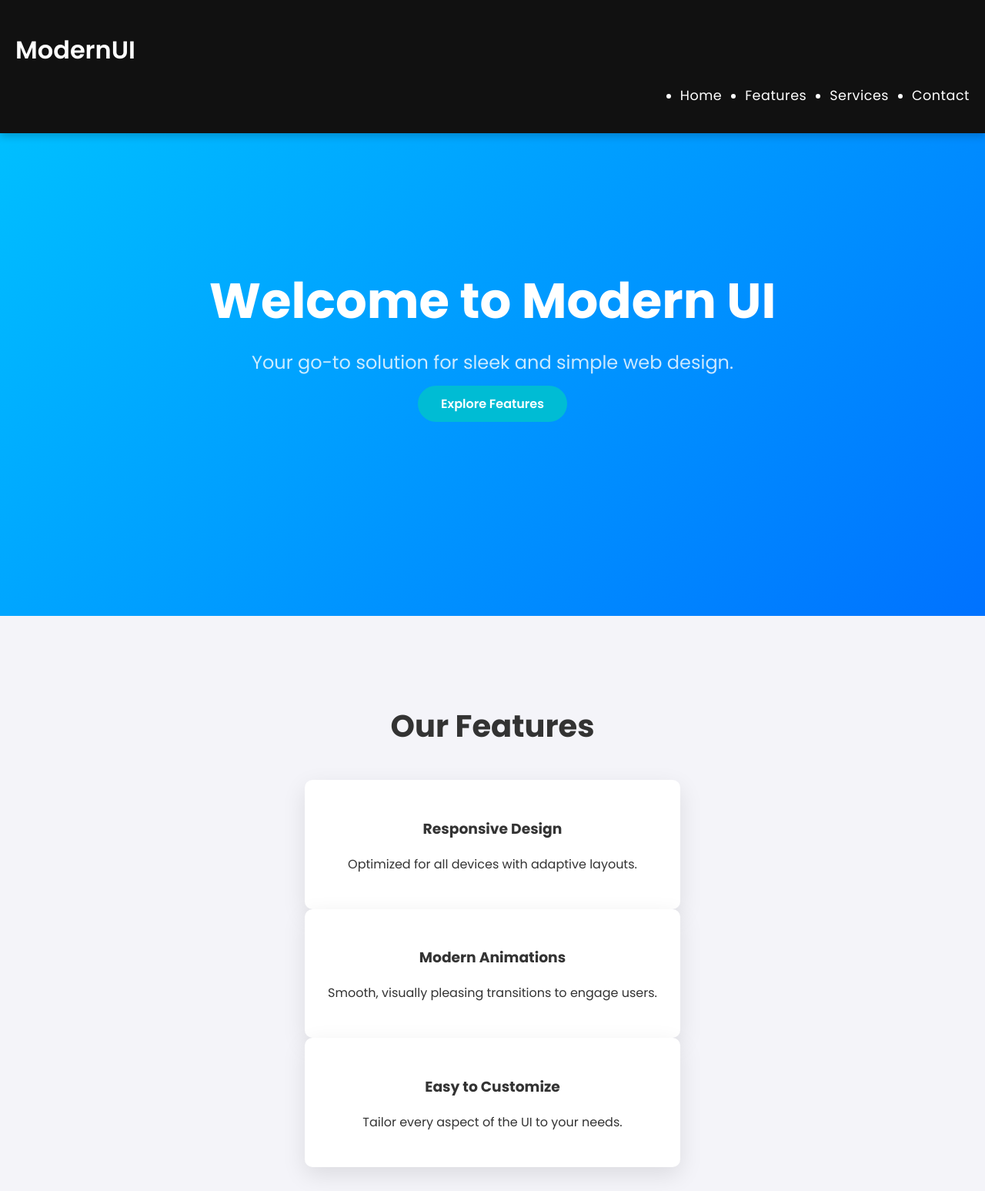
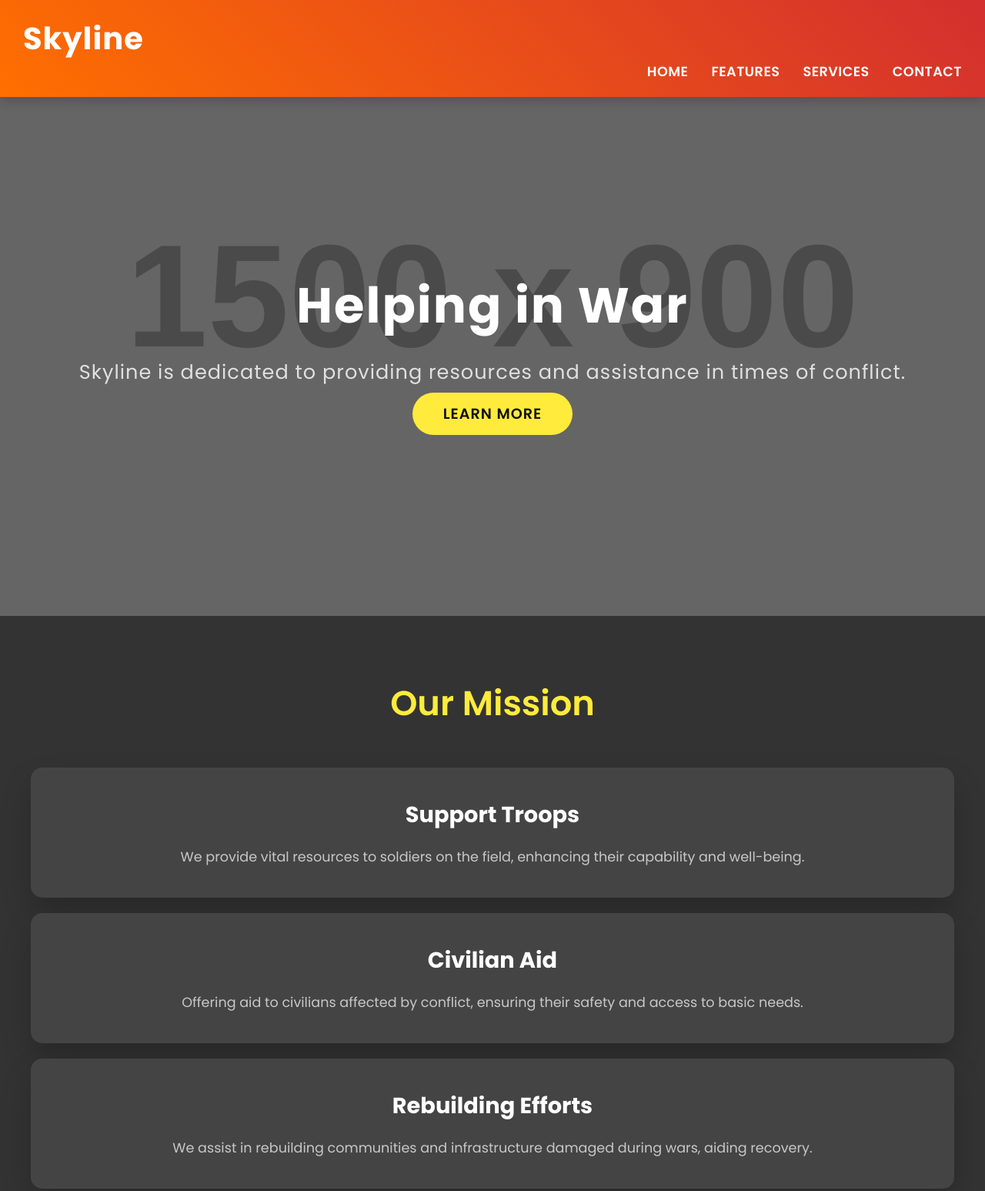
Before and after one commit to sonexeee/Skyline, a plain HTML site: page index.html in a window 1280 px wide. Shown: the top 1547 px of the page at 77% size. Drawn offline with Linux system fonts and the light colour scheme; placeholder pictures from the web are drawn by us.

Commit message:
Update index.html

```diff
--- a/index.html
+++ b/index.html
@@ -3,7 +3,7 @@
 <head>
   <meta charset="UTF-8">
   <meta name="viewport" content="width=device-width, initial-scale=1.0">
-  <title>Modern Website UI</title>
+  <title>Skyline | Help in War</title>
   <link href="https://fonts.googleapis.com/css2?family=Poppins:wght@300;400;600;700&display=swap" rel="stylesheet">
   <style>
     /* Global Styles */
@@ -11,8 +11,8 @@
       font-family: 'Poppins', sans-serif;
       margin: 0;
       padding: 0;
-      background-color: #f4f4f9;
-      color: #333;
+      background: #1e1e1e;
+      color: white;
       box-sizing: border-box;
       transition: background-color 0.3s ease;
     }
@@ -21,28 +21,35 @@
       text-decoration: none;
     }
 
+    * {
+      margin: 0;
+      padding: 0;
+      box-sizing: border-box;
+    }
+
     /* Header Styles */
     header {
-      background-color: #111;
+      background: linear-gradient(45deg, #ff6f00, #d32f2f);
       color: white;
-      padding: 20px 0;
+      padding: 20px 30px;
       position: fixed;
       width: 100%;
       top: 0;
-      z-index: 10;
-      box-shadow: 0 4px 10px rgba(0, 0, 0, 0.2);
+      z-index: 1000;
+      box-shadow: 0 4px 15px rgba(0, 0, 0, 0.2);
+      transition: background-color 0.3s ease;
     }
 
     header .logo h1 {
-      margin-left: 20px;
-      font-size: 2rem;
-      font-weight: 600;
+      font-size: 2.5rem;
+      font-weight: 700;
+      letter-spacing: 1px;
     }
 
     header nav ul {
       display: flex;
       justify-content: flex-end;
-      margin-right: 20px;
+      list-style: none;
     }
 
     header nav ul li {
@@ -52,13 +59,15 @@
     header nav ul li a {
       color: white;
       font-size: 1.1rem;
-      font-weight: 500;
+      font-weight: 600;
+      text-transform: uppercase;
       letter-spacing: 0.5px;
-      transition: color 0.3s ease;
+      transition: all 0.3s ease;
     }
 
     header nav ul li a:hover {
-      color: #00bcd4;
+      color: #ffeb3b;
+      transform: translateY(-3px);
     }
 
     /* Hero Section */
@@ -68,82 +77,108 @@
       justify-content: center;
       align-items: center;
       text-align: center;
-      background: linear-gradient(135deg, #00c6ff, #0072ff);
-      color: white;
-      padding-top: 80px;
-      box-sizing: border-box;
+      background: url('https://via.placeholder.com/1500x900') no-repeat center center/cover;
+      position: relative;
+      padding-top: 100px;
+    }
+
+    .hero-overlay {
+      position: absolute;
+      top: 0;
+      left: 0;
+      width: 100%;
+      height: 100%;
+      background: rgba(0, 0, 0, 0.5);
+    }
+
+    .hero-content {
+      position: relative;
+      z-index: 10;
     }
 
     .hero h1 {
       font-size: 4rem;
-      margin: 0;
       font-weight: 700;
+      margin-bottom: 20px;
+      letter-spacing: 2px;
     }
 
     .hero p {
-      font-size: 1.5rem;
+      font-size: 1.6rem;
       opacity: 0.8;
-      margin-top: 15px;
+      margin-bottom: 20px;
+      letter-spacing: 1px;
     }
 
     .cta-btn {
-      background-color: #00bcd4;
-      color: white;
-      padding: 12px 30px;
-      border-radius: 25px;
-      font-size: 1rem;
-      margin-top: 20px;
+      background-color: #ffeb3b;
+      color: #111;
+      padding: 14px 40px;
+      border-radius: 30px;
+      font-size: 1.2rem;
       font-weight: 600;
+      text-transform: uppercase;
+      letter-spacing: 1px;
       transition: all 0.3s ease;
     }
 
     .cta-btn:hover {
-      background-color: #0097a7;
+      background-color: #ff9800;
       transform: translateY(-5px);
     }
 
     /* Features Section */
     .features {
-      display: flex;
-      justify-content: center;
-      align-items: center;
       padding: 80px 20px;
-      background-color: #f4f4f9;
+      background: #333;
       text-align: center;
     }
 
+    .features h2 {
+      font-size: 2.8rem;
+      font-weight: 600;
+      margin-bottom: 50px;
+      color: #ffeb3b;
+    }
+
     .features .feature-card {
-      background-color: white;
-      padding: 30px;
-      margin: 0 20px;
-      border-radius: 10px;
-      box-shadow: 0 10px 30px rgba(0, 0, 0, 0.1);
+      background-color: #444;
+      padding: 40px;
+      margin: 20px;
+      border-radius: 15px;
+      box-shadow: 0 20px 40px rgba(0, 0, 0, 0.2);
       transition: transform 0.3s ease, box-shadow 0.3s ease;
     }
 
     .features .feature-card:hover {
       transform: translateY(-10px);
-      box-shadow: 0 15px 50px rgba(0, 0, 0, 0.15);
+      box-shadow: 0 25px 50px rgba(0, 0, 0, 0.25);
     }
 
-    .features h2 {
-      font-size: 2.5rem;
-      margin-bottom: 40px;
+    .features .feature-card h3 {
+      font-size: 1.8rem;
+      margin-bottom: 20px;
+    }
+
+    .features .feature-card p {
+      font-size: 1.1rem;
+      opacity: 0.7;
     }
 
     /* Footer Section */
     footer {
-      text-align: center;
       background-color: #111;
       color: white;
+      text-align: center;
       padding: 20px;
+      font-size: 1rem;
     }
 
     /* Responsive Styles */
     @media (max-width: 768px) {
       header nav ul {
         flex-direction: column;
-        text-align: center;
+        align-items: center;
       }
 
       .hero h1 {
@@ -151,16 +186,11 @@
       }
 
       .hero p {
-        font-size: 1.2rem;
+        font-size: 1.4rem;
       }
 
       .cta-btn {
-        padding: 10px 20px;
-      }
-
-      .features {
-        flex-direction: column;
-        padding: 40px 20px;
+        padding: 12px 30px;
       }
 
       .features .feature-card {
@@ -174,7 +204,7 @@
   <!-- Header -->
   <header>
     <div class="logo">
-      <h1>ModernUI</h1>
+      <h1>Skyline</h1>
     </div>
     <nav>
       <ul>
@@ -188,35 +218,34 @@
 
   <!-- Hero Section -->
   <section class="hero" id="home">
-    <div>
-      <h1>Welcome to Modern UI</h1>
-      <p>Your go-to solution for sleek and simple web design.</p>
-      <a href="#features" class="cta-btn">Explore Features</a>
+    <div class="hero-overlay"></div>
+    <div class="hero-content">
+      <h1>Helping in War</h1>
+      <p>Skyline is dedicated to providing resources and assistance in times of conflict.</p>
+      <a href="#features" class="cta-btn">Learn More</a>
     </div>
   </section>
 
   <!-- Features Section -->
   <section class="features" id="features">
-    <div>
-      <h2>Our Features</h2>
-      <div class="feature-card">
-        <h3>Responsive Design</h3>
-        <p>Optimized for all devices with adaptive layouts.</p>
-      </div>
-      <div class="feature-card">
-        <h3>Modern Animations</h3>
-        <p>Smooth, visually pleasing transitions to engage users.</p>
-      </div>
-      <div class="feature-card">
-        <h3>Easy to Customize</h3>
-        <p>Tailor every aspect of the UI to your needs.</p>
-      </div>
+    <h2>Our Mission</h2>
+    <div class="feature-card">
+      <h3>Support Troops</h3>
+      <p>We provide vital resources to soldiers on the field, enhancing their capability and well-being.</p>
+    </div>
+    <div class="feature-card">
+      <h3>Civilian Aid</h3>
+      <p>Offering aid to civilians affected by conflict, ensuring their safety and access to basic needs.</p>
+    </div>
+    <div class="feature-card">
+      <h3>Rebuilding Efforts</h3>
+      <p>We assist in rebuilding communities and infrastructure damaged during wars, aiding recovery.</p>
     </div>
   </section>
 
   <!-- Footer -->
   <footer id="contact">
-    <p>&copy; 2024 ModernUI. All Rights Reserved.</p>
+    <p>&copy; 2024 Skyline. All Rights Reserved.</p>
   </footer>
 
 </body>
```
